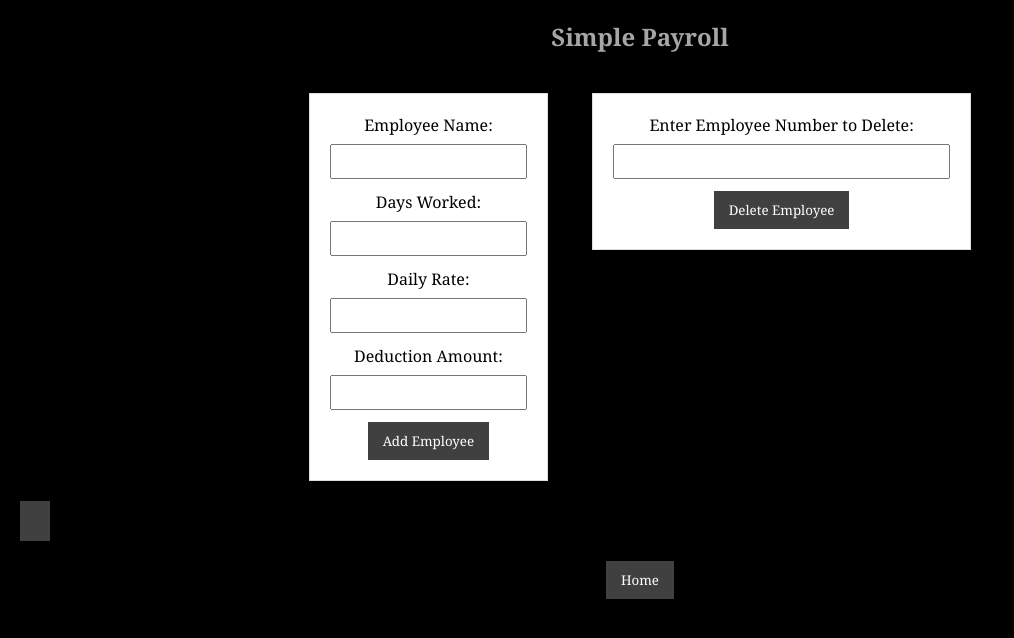
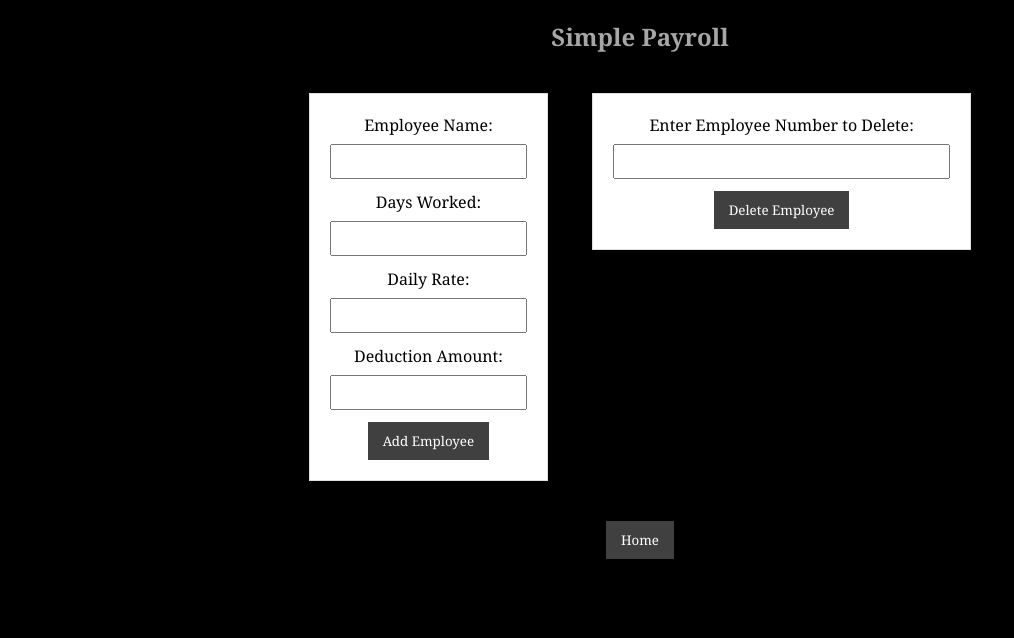
Before and after one commit to adbgo774/adbgowebsite, a plain HTML site: page A4.html in a window 1280 px wide. Shown: the whole page, without its empty margins (0-1014 px from the left). Drawn offline with Linux system fonts and the light colour scheme.

Commit message:
Update A4.html

```diff
--- a/A4.html
+++ b/A4.html
@@ -170,7 +170,7 @@
 
   <div id="payrollTable"></div>
 
-  <button onclick="location.href='./index.html'">
+
    <a href= "./index.html"> <button onclick = "button"> Home </button></a>
   </button>
 
```
